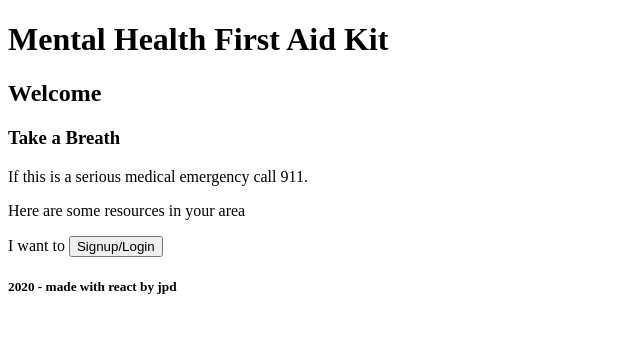
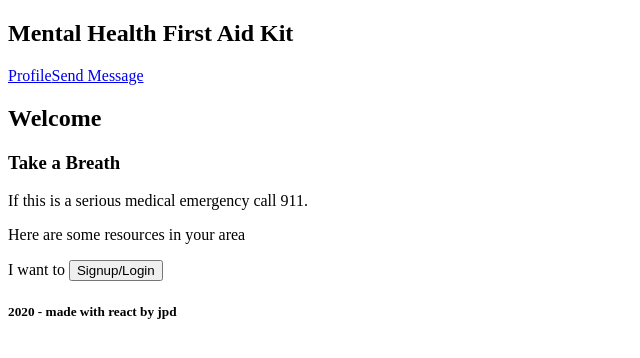
Before and after one commit to mehtaphysical/mental-health-first-aid-FE, a React app: page / in a window 1280 px wide. Shown: the top 358 px of the page, without its empty margins (0-640 px from the left). Built offline with nearby package versions, Linux system fonts and the light colour scheme.

Commit message:
added nav links

```diff
--- a/src/components/Header.js
+++ b/src/components/Header.js
@@ -1,5 +1,12 @@
 import React from 'react';
+import { NavLink } from 'react-router-dom';
 
-export const Header = () => (
-  <h1>Mental Health First Aid Kit</h1>
-);
+export const Header = () => {
+  return (
+    <section>
+      <h1>Mental Health First Aid Kit</h1>
+      <NavLink to='/profile'>Profile</NavLink>
+      <NavLink to='/message'>Send Message</NavLink>
+    </section>
+  )
+};
```
